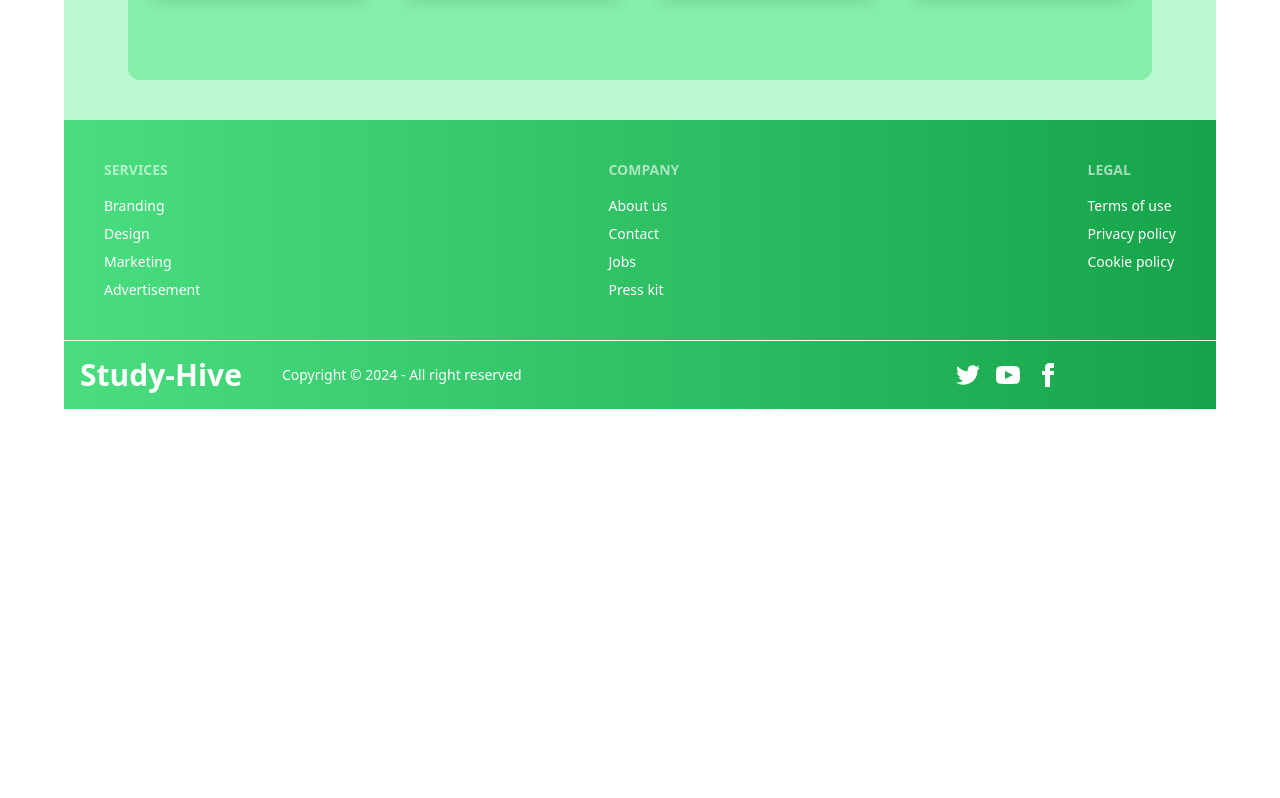
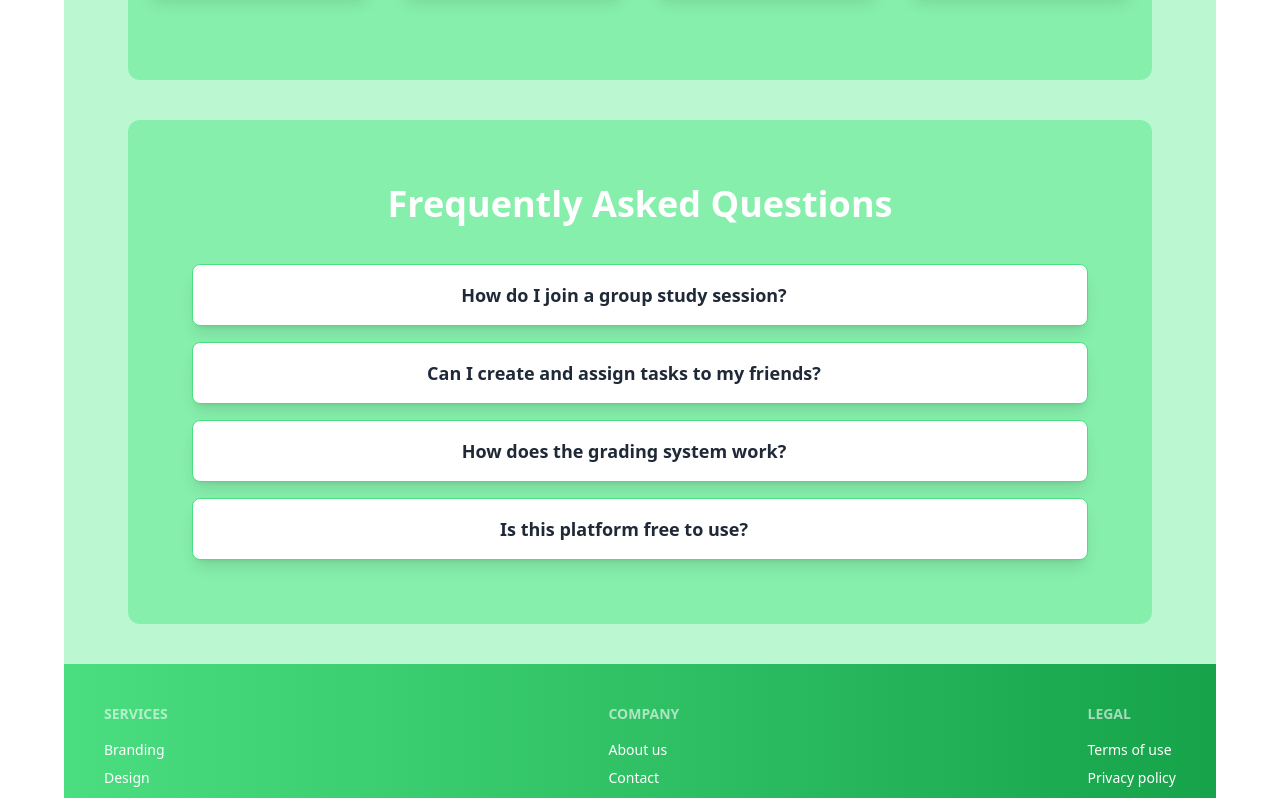
Before and after one commit to MehediBytes/study-hive-client, a React (Vite) app: page / in a window 1280 px wide. Shown: the part 1060-1858 px from the top of the page. Before the commit the page ends 1469 px from the top, so only its background shows below. Built offline with nearby package versions, Linux system fonts and the light colour scheme; no server answers.

Commit message:
Adding FAQ section on home page

```diff
--- /dev/null
+++ b/src/components/FAQ.jsx
@@ -0,0 +1,56 @@
+import React, { useState } from "react";
+
+const FAQ = () => {
+    const [activeIndex, setActiveIndex] = useState(null);
+
+    const faqs = [
+        {
+            question: "How do I join a group study session?",
+            answer: "Simply register an account, log in, and start collaborating with other users who are automatically your friends.",
+        },
+        {
+            question: "Can I create and assign tasks to my friends?",
+            answer: "Yes, you can create assignments, assign them to friends, and track progress collaboratively.",
+        },
+        {
+            question: "How does the grading system work?",
+            answer: "You can grade your friends’ assignments, and your friends can grade yours, fostering a collaborative learning environment.",
+        },
+        {
+            question: "Is this platform free to use?",
+            answer: "Absolutely! Our platform is completely free to use for everyone.",
+        },
+    ];
+
+    const toggleFaq = (index) => {
+        setActiveIndex(activeIndex === index ? null : index);
+    };
+
+    return (
+        <section className="py-16 bg-green-300 rounded-xl">
+            <div className="container mx-auto text-center">
+                <h2 className="text-4xl font-bold text-base-100 mb-10">Frequently Asked Questions</h2>
+                <div className="max-w-4xl mx-auto space-y-4">
+                    {faqs.map((faq, index) => (
+                        <div
+                            key={index}
+                            className={`collapse ${activeIndex === index ? "collapse-open" : "collapse-close"
+                                } bg-white border border-green-400 rounded-lg shadow-lg`}
+                            onClick={() => toggleFaq(index)}
+                        >
+                            <input type="checkbox" className="peer hidden" />
+                            <div className="collapse-title text-lg font-semibold text-gray-800 peer-checked:text-green-600">
+                                {faq.question}
+                            </div>
+                            <div className="collapse-content text-gray-600">
+                                <p>{faq.answer}</p>
+                            </div>
+                        </div>
+                    ))}
+                </div>
+            </div>
+        </section>
+    );
+};
+
+export default FAQ;
--- a/src/pages/Home.jsx
+++ b/src/pages/Home.jsx
@@ -2,6 +2,7 @@ import React from 'react';
 import Banner from '../components/Banner';
 import { Helmet } from 'react-helmet-async';
 import Features from '../components/Features';
+import FAQ from '../components/Faq';
 
 const Home = () => {
 
@@ -11,13 +12,18 @@ const Home = () => {
                 <title>Study-Hive</title>
             </Helmet>
             {/* Banner section */}
-            <header className='max-w-5xl mx-auto mb-10 rounded-xl'>
+            <header className='max-w-5xl mx-auto mb-10'>
                 <Banner></Banner>
             </header>
 
             {/* Features section */}
-            <section className='max-w-5xl mx-auto mb-10 rounded-xl'>
+            <section className='max-w-5xl mx-auto mb-10'>
                 <Features></Features>
+            </section>
+
+            {/* FAQ section */}
+            <section className='max-w-5xl mx-auto mb-10'>
+                <FAQ></FAQ>
             </section>
         </div>
     );
```
